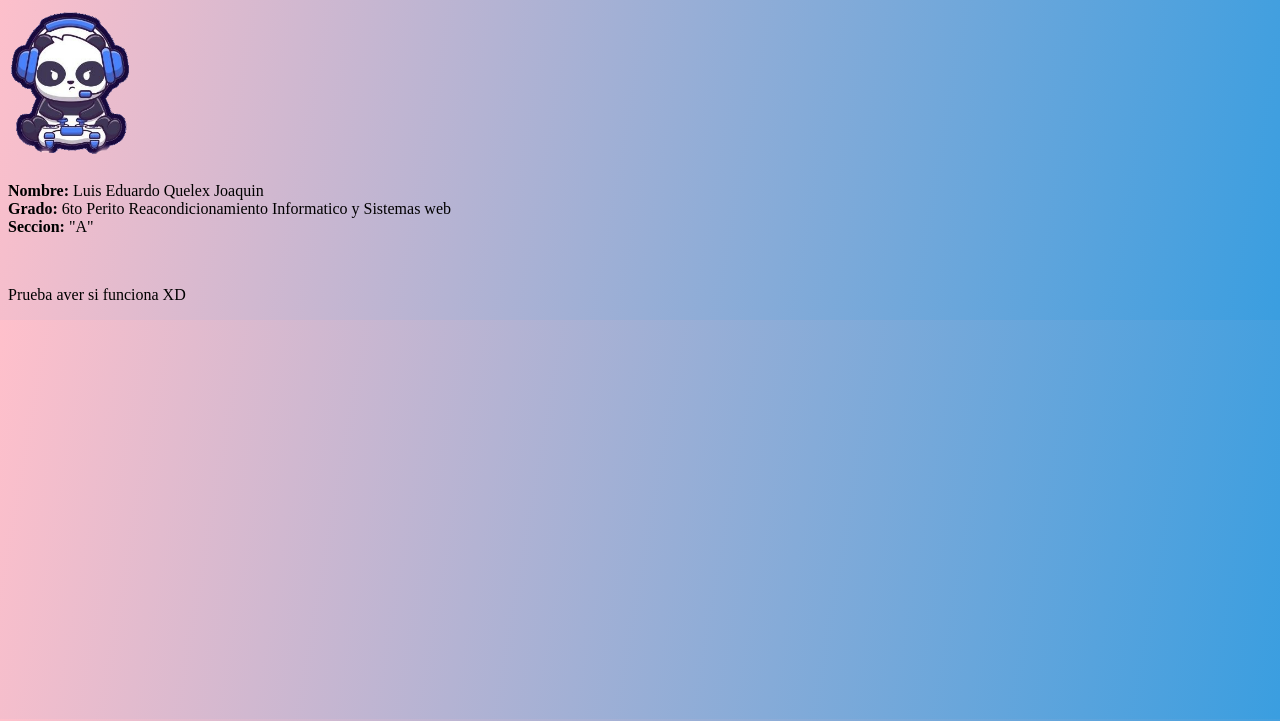
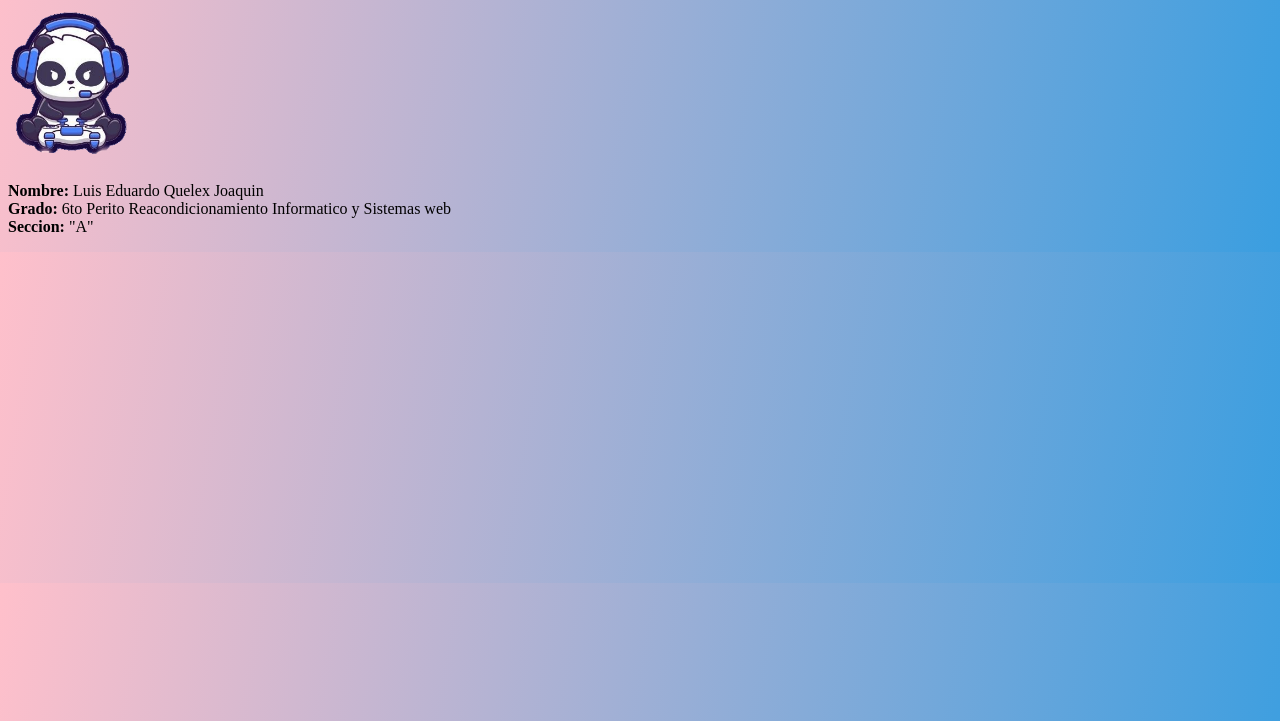
Before and after one commit to Edqjoa/Pagina-Datos-Personales, a plain HTML site: page Index.html in a window 1280 px wide. Shown: the part 79-800 px from the top of the page. Drawn offline with Linux system fonts and the light colour scheme.

Commit message:
Update Index.html

```diff
--- a/Index.html
+++ b/Index.html
@@ -17,8 +17,6 @@
         <b>Grado:</b> 6to Perito Reacondicionamiento Informatico y Sistemas web <br>
         <b>Seccion:</b> "A"
     </p>
-    <br/>
-    <p>Prueba aver si funciona XD</p>
 
 </body>
 </html>
```
